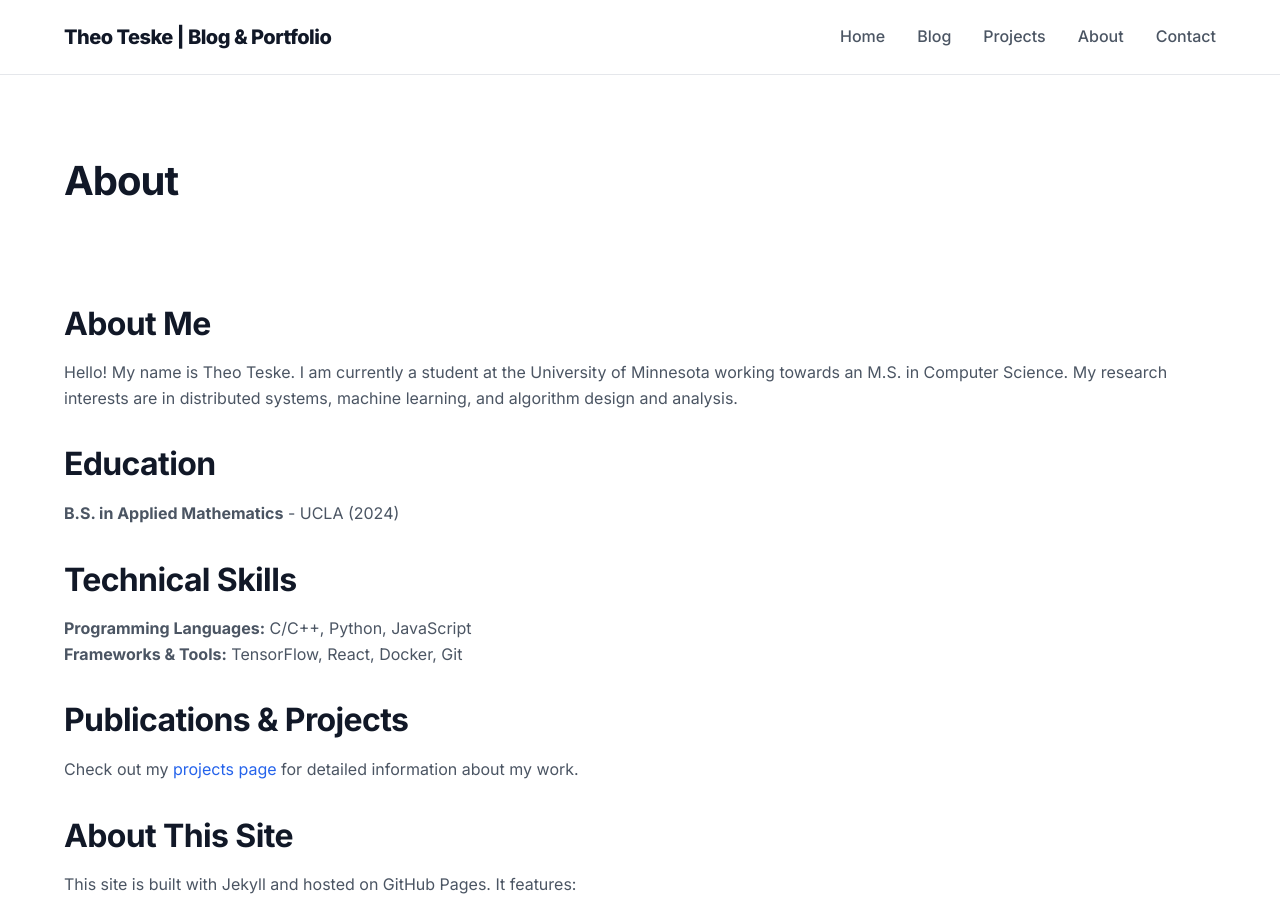
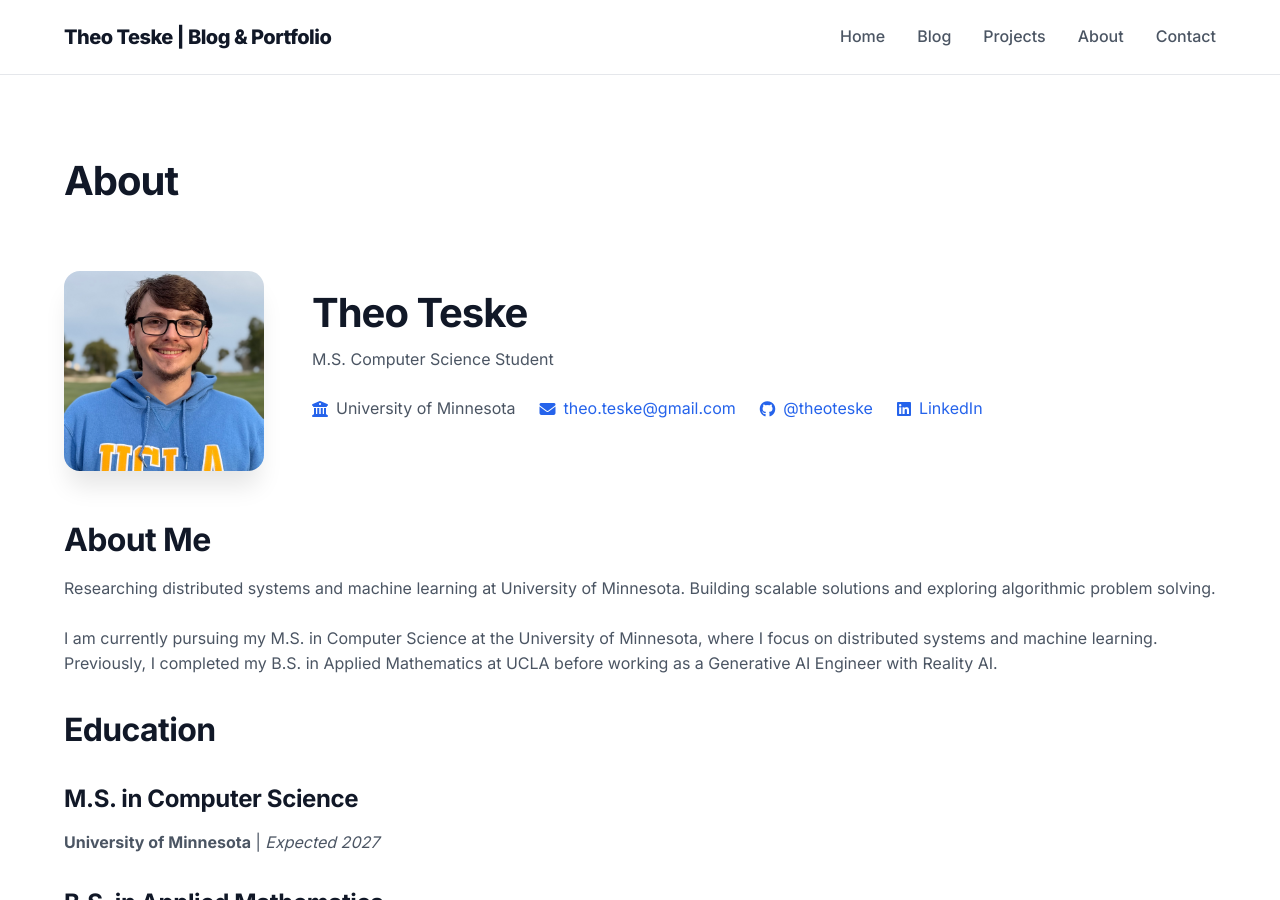
Before and after one commit to theoteske/theoteske.github.io, a Jekyll site: the page built from about.md, in a window 1280 px wide and 900 px high. Built offline with Jekyll 4.4.1, drawn with Linux system fonts in a browser that asks for light colours; some of the changed text lies outside the part shown.

Commit message:
improved about page, created CSS for citations, and uploaded fast exponentiation and modular exponentiation post

```diff
--- a/about.md
+++ b/about.md
@@ -4,29 +4,102 @@ title: About
 permalink: /about/
 ---
 
+<div class="about-header">
+  <div class="headshot">
+    <img src="/assets/images/headshot.jpg" alt="Theo Teske">
+  </div>
+  <div class="bio">
+    <h1>{{ site.data.bio.name }}</h1>
+    <p class="lead">{{ site.data.bio.title }}</p>
+    <div class="about-info">
+      <div class="about-info-item">
+        <i class="fas fa-university"></i>
+        <span>{{ site.data.bio.university }}</span>
+      </div>
+      <div class="about-info-item">
+        <i class="fas fa-envelope"></i>
+        <a href="mailto:{{ site.data.bio.email }}">{{ site.data.bio.email }}</a>
+      </div>
+      <div class="about-info-item">
+        <i class="fab fa-github"></i>
+        <a href="https://github.com/{{ site.data.bio.github }}">@{{ site.data.bio.github }}</a>
+      </div>
+      <div class="about-info-item">
+        <i class="fab fa-linkedin"></i>
+        <a href="https://linkedin.com/in/{{ site.data.bio.linkedin }}">LinkedIn</a>
+      </div>
+    </div>
+  </div>
+</div>
+
 ## About Me
 
-Hello! My name is Theo Teske. I am currently a student at the University of Minnesota working towards an M.S. in Computer Science. My research interests are in distributed systems, machine learning, and algorithm design and analysis.
+{{ site.data.bio.description }}
+
+I am currently pursuing my M.S. in Computer Science at the University of Minnesota, where I focus on distributed systems and machine learning. Previously, I completed my B.S. in Applied Mathematics at UCLA before working as a Generative AI Engineer with Reality AI.
 
 ## Education
 
-**B.S. in Applied Mathematics** - UCLA (2024)
+### M.S. in Computer Science
+**University of Minnesota** | *Expected 2027*
+
+### B.S. in Applied Mathematics
+**UCLA** | *2024*
 
 ## Technical Skills
 
-**Programming Languages:** C/C++, Python, JavaScript \
-**Frameworks & Tools:** TensorFlow, React, Docker, Git
+<div class="skills-grid">
+  <div class="skill-category">
+    <h3><i class="fas fa-code"></i> Programming Languages</h3>
+    <div class="skill-tags">
+      <span class="skill-tag">C/C++</span>
+      <span class="skill-tag">Python</span>
+      <span class="skill-tag">JavaScript</span>
+      <span class="skill-tag">Java</span>
+      <span class="skill-tag">SQL</span>
+    </div>
+  </div>
 
-## Publications & Projects
+  <div class="skill-category">
+    <h3><i class="fas fa-tools"></i> Frameworks & Tools</h3>
+    <div class="skill-tags">
+      <span class="skill-tag">TensorFlow</span>
+      <span class="skill-tag">PyTorch</span>
+      <span class="skill-tag">React</span>
+      <span class="skill-tag">Docker</span>
+      <span class="skill-tag">Git</span>
+      <span class="skill-tag">Kubernetes</span>
+    </div>
+  </div>
 
-Check out my [projects page](/projects) for detailed information about my work.
+  <div class="skill-category">
+    <h3><i class="fas fa-database"></i> Technologies</h3>
+    <div class="skill-tags">
+      <span class="skill-tag">AWS</span>
+      <span class="skill-tag">GCP</span>
+      <span class="skill-tag">PostgreSQL</span>
+      <span class="skill-tag">MongoDB</span>
+      <span class="skill-tag">Redis</span>
+      <span class="skill-tag">GraphQL</span>
+    </div>
+  </div>
+</div>
+
+## Research Interests
+
+My current research interests are focused on improving the efficiency of distributed machine learning systems. I'm particularly interested in:
+
+- **Consensus Algorithms**: Exploring Byzantine fault-tolerant consensus mechanisms for distributed ML training
+- **Federated Learning**: Developing privacy-preserving techniques for collaborative model training
+
+## Projects
+
+For a complete list of my projects, please visit my [projects page](/projects). You can also find my code on [GitHub](https://github.com/theoteske).
+
+## Contact
+
+I'm always interested in discussing research collaborations, internship opportunities, or interesting technical challenges. Feel free to reach out via [email](mailto:{{ site.data.bio.email }}) or connect on [LinkedIn](https://linkedin.com/in/{{ site.data.bio.linkedin }}).
 
 ## About This Site
 
-This site is built with Jekyll and hosted on GitHub Pages. It features:
-- LaTeX math rendering with MathJax
-- Syntax-highlighted code blocks
-- Responsive design
-- RSS feed for subscribers
-
-You can find the source code for this site on [GitHub](https://github.com/theoteske/theoteske.github.io).
+This site is built with Jekyll and hosted on GitHub Pages. You can find my source code on [GitHub](https://github.com/theoteske/theoteske.github.io).
--- a/assets/css/custom.css
+++ b/assets/css/custom.css
@@ -343,6 +343,84 @@ mjx-container:not([display="true"]) {
   margin-bottom: var(--space-lg);
 }
 
+/* About page */
+.about-header {
+  display: grid;
+  grid-template-columns: 200px 1fr;
+  gap: var(--space-2xl);
+  margin-bottom: var(--space-2xl);
+  align-items: start;
+}
+
+.about-header .headshot {
+  width: 200px;
+  height: 200px;
+  border-radius: 1rem;
+  overflow: hidden;
+  box-shadow: var(--shadow-lg);
+}
+
+.about-header .headshot img {
+  width: 100%;
+  height: 100%;
+  object-fit: cover;
+}
+
+.about-header .bio {
+  padding-top: var(--space-md);
+}
+
+.about-header h1 {
+  margin-top: 0;
+  margin-bottom: var(--space-sm);
+}
+
+.about-info {
+  display: flex;
+  flex-wrap: wrap;
+  gap: var(--space-lg);
+  margin: var(--space-lg) 0;
+  color: var(--text-secondary);
+}
+
+.about-info-item {
+  display: flex;
+  align-items: center;
+  gap: var(--space-sm);
+}
+
+.about-info-item i {
+  color: var(--primary);
+}
+
+.skills-grid {
+  display: grid;
+  grid-template-columns: repeat(auto-fit, minmax(250px, 1fr));
+  gap: var(--space-xl);
+  margin: var(--space-xl) 0;
+}
+
+.skill-category h3 {
+  color: var(--primary);
+  margin-bottom: var(--space-md);
+  font-size: 1.125rem;
+}
+
+.skill-tags {
+  display: flex;
+  flex-wrap: wrap;
+  gap: var(--space-sm);
+}
+
+.skill-tag {
+  padding: var(--space-xs) var(--space-sm);
+  background: var(--bg-secondary);
+  border: 1px solid var(--border);
+  border-radius: 0.375rem;
+  font-size: 0.875rem;
+  color: var(--text-secondary);
+}
+
 /* mobile-specific overrides */
 @media (max-width: 768px) {
   .post-navigation {
@@ -361,4 +439,13 @@ mjx-container:not([display="true"]) {
     margin-left: 0;
     margin-right: 0;
   }
+
+  .about-header {
+    grid-template-columns: 1fr;
+    text-align: center;
+  }
+
+  .about-header .headshot {
+    margin: 0 auto;
+  }
 }
--- a/assets/css/style.css
+++ b/assets/css/style.css
@@ -446,7 +446,7 @@ a:hover {
 }
 
 .project-image {
-  height: 200px;
+  height: 250px;
   background: var(--bg-tertiary);
   overflow: hidden;
 }
@@ -454,7 +454,8 @@ a:hover {
 .project-image img {
   width: 100%;
   height: 100%;
-  object-fit: cover;
+  object-fit: contain; /* 'contain' to show whole image, 'cover' to crop */
+  object-position: center center;
   transition: transform var(--transition-slow);
 }
 
@@ -675,6 +676,16 @@ code {
   margin: 0;
 }
 
+/* disable font ligatures in code blocks */
+code,
+pre,
+.highlight,
+.code-block-wrapper {
+  font-variant-ligatures: none !important;
+  -webkit-font-variant-ligatures: none !important;
+  text-rendering: optimizeSpeed !important;
+}
+
 /* inline code */
 p code,
 li code {
@@ -684,6 +695,77 @@ li code {
   border-radius: 0.25rem;
   font-weight: 500;
   font-size: 0.875em;
+}
+
+/* citations */
+.citation {
+  display: inline-block;
+  vertical-align: super;
+  font-size: 0.75rem;
+  line-height: 0;
+  color: var(--primary);
+  text-decoration: none;
+  font-weight: 600;
+  margin: 0 1px;
+}
+
+.citation:hover {
+  color: var(--primary-dark);
+  text-decoration: underline;
+}
+
+/* bibliography/references section */
+.references {
+  margin-top: var(--space-2xl);
+  padding-top: var(--space-xl);
+  border-top: 2px solid var(--border);
+}
+
+.references h2 {
+  color: var(--text-primary);
+  margin-bottom: var(--space-lg);
+}
+
+.reference-list {
+  list-style: none;
+  padding: 0;
+  counter-reset: reference;
+}
+
+.reference-list li {
+  counter-increment: reference;
+  margin-bottom: var(--space-md);
+  padding-left: 2rem;
+  position: relative;
+}
+
+.reference-list li::before {
+  content: "[" counter(reference) "]";
+  position: absolute;
+  left: 0;
+  color: var(--primary);
+  font-weight: 600;
+}
+
+/* blockquote for citations */
+blockquote.citation-quote {
+  border-left: 4px solid var(--primary);
+  padding: var(--space-md) var(--space-lg);
+  margin: var(--space-lg) 0;
+  background: var(--bg-secondary);
+  border-radius: 0.5rem;
+  position: relative;
+}
+
+blockquote.citation-quote footer {
+  margin-top: var(--space-sm);
+  font-size: 0.875rem;
+  color: var(--text-tertiary);
+  font-style: normal;
+}
+
+blockquote.citation-quote footer::before {
+  content: "— ";
 }
 
 /* responsive design */
```
Also changed, not shown: _posts/2025-08-28-fast-exponentiation-and-modular-exponentiation.md (added, +219 -0 lines), assets/images/headshot.jpg (added), 1 other file.
